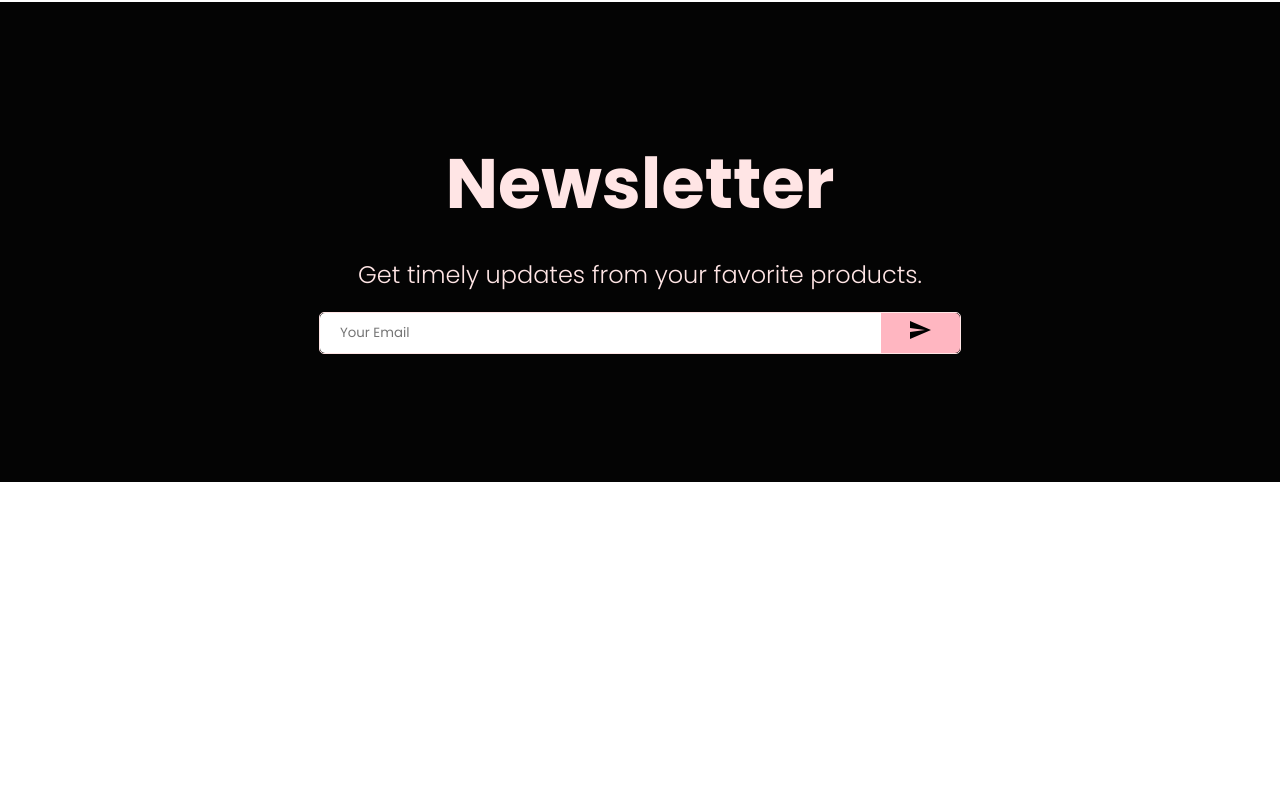
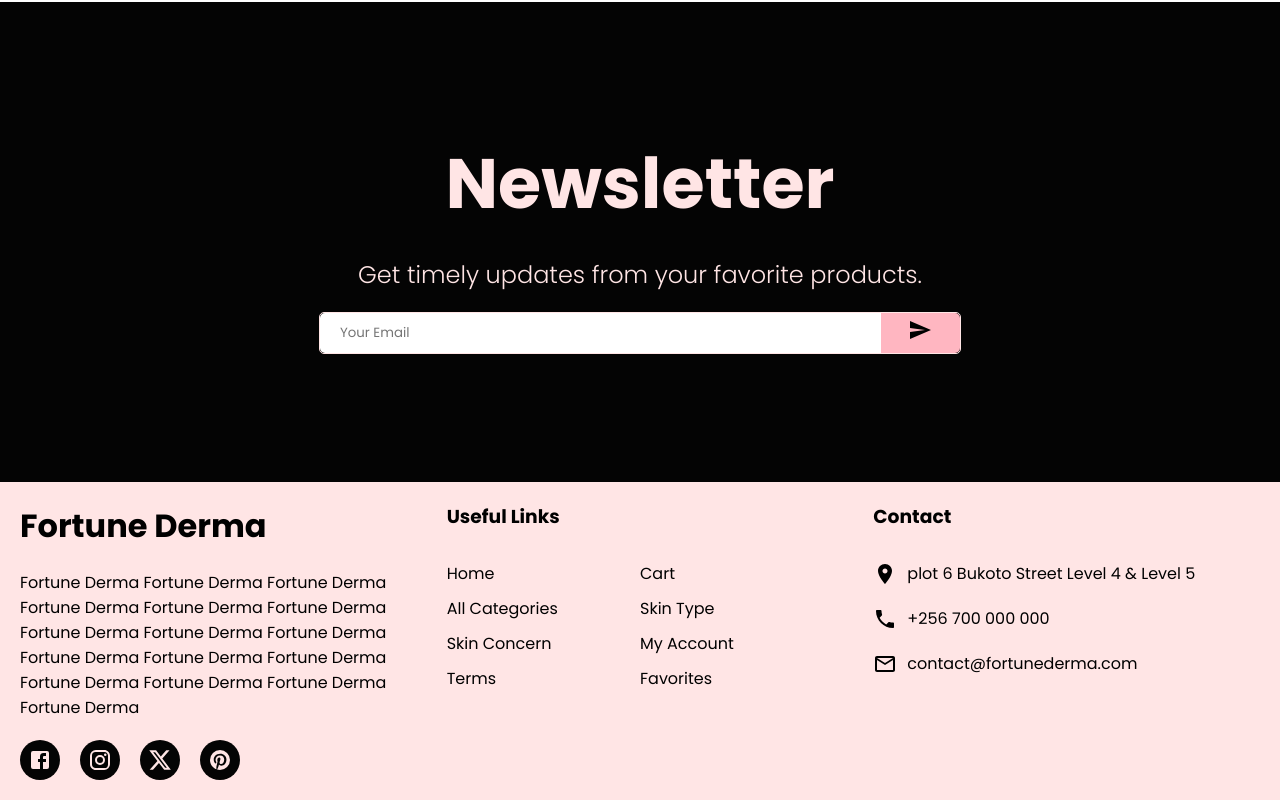
Before and after one commit to JoramGranger/fdcl-store-front, a React (Create React App) app: page / in a window 1280 px wide. Shown: the part 2262-3062 px from the top of the page. Before the commit the page ends 2744 px from the top, so only its background shows below. Built offline with nearby package versions, Linux system fonts and the light colour scheme.

Commit message:
footer-homepage-complete

```diff
--- /dev/null
+++ b/src/components/Footer.jsx
@@ -0,0 +1,134 @@
+import { Facebook, Pinterest, X, Instagram, Room, Phone, MailOutline } from '@mui/icons-material';
+import React from 'react'
+import styled from 'styled-components';
+
+const Container = styled.div`
+    display: flex;
+    background-color: #ffe5e5;
+`;
+
+const Left = styled.div`
+    flex: 1;
+    display: flex;
+    flex-direction: column;
+    padding: 20px;
+`;
+const Logo = styled.h1``;
+const Description = styled.p`
+    margin: 20px 0px;
+`;
+
+const SocialContainer = styled.div`
+    display: flex;
+`;
+
+const SocialIcon = styled.div`
+    width: 40px;
+    height: 40px;
+    border-radius: 50%;
+    color:  #ffe5e5;
+    background-color: #${props=>props.color};
+    display: flex;
+    align-items: center;
+    justify-content: center;
+    margin-right: 20px;
+`;
+
+
+const Center = styled.div`
+    flex: 1;
+    padding: 20px;
+`;
+
+const Title = styled.h3`
+    margin-bottom: 30px;
+`;
+
+const List = styled.ul`
+    margin: 0;
+    padding: 0;
+    list-style: none;
+    display: flex;
+    flex-wrap: wrap;
+`;
+const ListItem = styled.li`
+    width: 50%;
+    margin-bottom: 10px;
+`;
+
+const Right = styled.div`
+    flex: 1;
+    padding: 20px;
+`;
+
+const ContactItem = styled.div`
+    margin-bottom: 20px;
+    display: flex;
+    align-items: center;
+`;
+
+
+
+const Payment = styled.div``;
+
+
+const Footer = () => {
+  return (
+    <Container>
+        <Left>
+            <Logo>Fortune Derma</Logo>
+            <Description>
+                Fortune Derma Fortune Derma Fortune Derma Fortune Derma
+                Fortune Derma Fortune Derma Fortune Derma Fortune Derma
+                Fortune Derma Fortune Derma Fortune Derma Fortune Derma
+                Fortune Derma Fortune Derma Fortune Derma Fortune Derma
+            </Description>
+            <SocialContainer>
+                <SocialIcon color="040404">
+                    <Facebook />
+                </SocialIcon>
+                <SocialIcon color="040404">
+                    <Instagram />
+                </SocialIcon>
+                <SocialIcon color="040404">
+                    <X />
+                </SocialIcon>
+                <SocialIcon color="040404">
+                    <Pinterest />
+                </SocialIcon>
+            </SocialContainer>
+        </Left>
+        <Center>
+            <Title>Useful Links</Title>
+            <List>
+                <ListItem>Home</ListItem>
+                <ListItem>Cart</ListItem>
+                <ListItem>All Categories</ListItem>
+                <ListItem>Skin Type</ListItem>
+                <ListItem>Skin Concern</ListItem>
+                <ListItem>My Account</ListItem>
+                <ListItem>Terms</ListItem>
+                <ListItem>Favorites</ListItem>
+            </List>
+        </Center>
+        <Right>
+            <Title>Contact</Title>
+            <ContactItem>
+                <Room style={{marginRight: '10px'}}/>
+                plot 6 Bukoto Street Level 4 & Level 5
+            </ContactItem>
+            <ContactItem>
+                <Phone style={{marginRight: '10px'}}/>
+                +256 700 000 000
+            </ContactItem>
+            <ContactItem>
+                <MailOutline style={{marginRight: '10px'}}/>
+                contact@fortunederma.com
+            </ContactItem>
+            <Payment src="" />
+        </Right>
+    </Container>
+  )
+}
+
+export default Footer
--- a/src/pages/Home.jsx
+++ b/src/pages/Home.jsx
@@ -5,6 +5,7 @@ import Slider from '../components/Slider'
 import Categories from '../components/Categories'
 import Products from '../components/Products'
 import Newsletter from '../components/Newsletter'
+import Footer from '../components/Footer'
 
 const Home = () => {
   return (
@@ -15,6 +16,7 @@ const Home = () => {
         <Categories />
         <Products />
         <Newsletter />
+        <Footer />
     </div>
   )
 }
```
